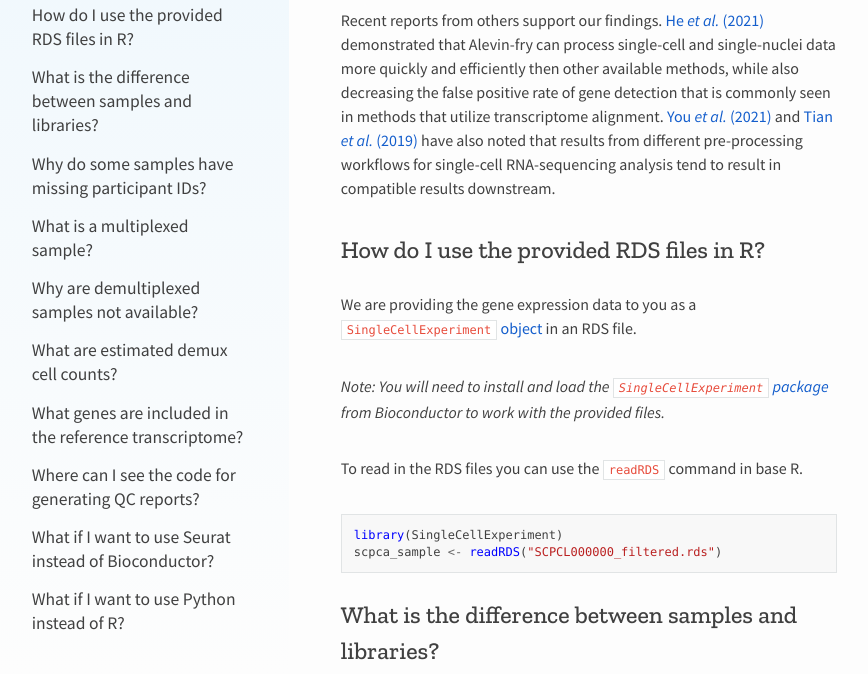
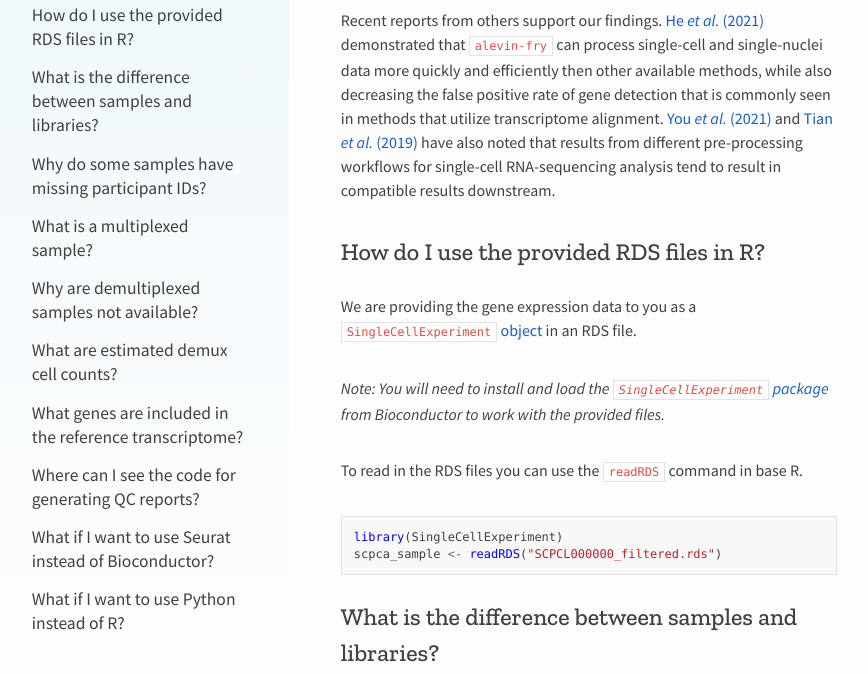
Before and after one commit to DongzeHE/scpca-docs, a Sphinx documentation site: the page built from docs/faq.md, in a window 1280 px wide and 900 px high, scrolled down 1440 px, cut to the strip 226-900 px from the top of the window. Shown: the whole strip, without its empty margins (201-1069 px from the left). Built offline with Sphinx 7.4.7 and the Read the Docs theme 2.0.0, drawn with Linux system fonts in a browser that asks for light colours.

Commit message:
Update docs/faq.md
Co-authored-by: Ally Hawkins <54039191+allyhawkins@users.noreply.github.com>

```diff
--- a/docs/faq.md
+++ b/docs/faq.md
@@ -17,7 +17,7 @@ We also compared the mean gene expression reported for each gene by both methods
 ![](https://github.com/AlexsLemonade/alsf-scpca/blob/c0c2442d7242f6e06a5ac6d1e45bd1951780da14/analysis/docs-figures/plots/gene_exp_correlation.png?raw=true)
 
 Recent reports from others support our findings.
-[He _et al._ (2021)](https://doi.org/10.1101/2021.06.29.450377) demonstrated that Alevin-fry can process single-cell and single-nuclei data more quickly and efficiently then other available methods, while also decreasing the false positive rate of gene detection that is commonly seen in methods that utilize transcriptome alignment.
+[He _et al._ (2021)](https://doi.org/10.1101/2021.06.29.450377) demonstrated that `alevin-fry` can process single-cell and single-nuclei data more quickly and efficiently then other available methods, while also decreasing the false positive rate of gene detection that is commonly seen in methods that utilize transcriptome alignment.
 [You _et al._ (2021)](https://doi.org/10.1101/2021.06.17.448895) and [Tian _et al._ (2019)](https://doi.org/10.1038/s41592-019-0425-8) have also noted that results from different pre-processing workflows for single-cell RNA-sequencing analysis tend to result in compatible results downstream.
 
 ## How do I use the provided RDS files in R?
```
